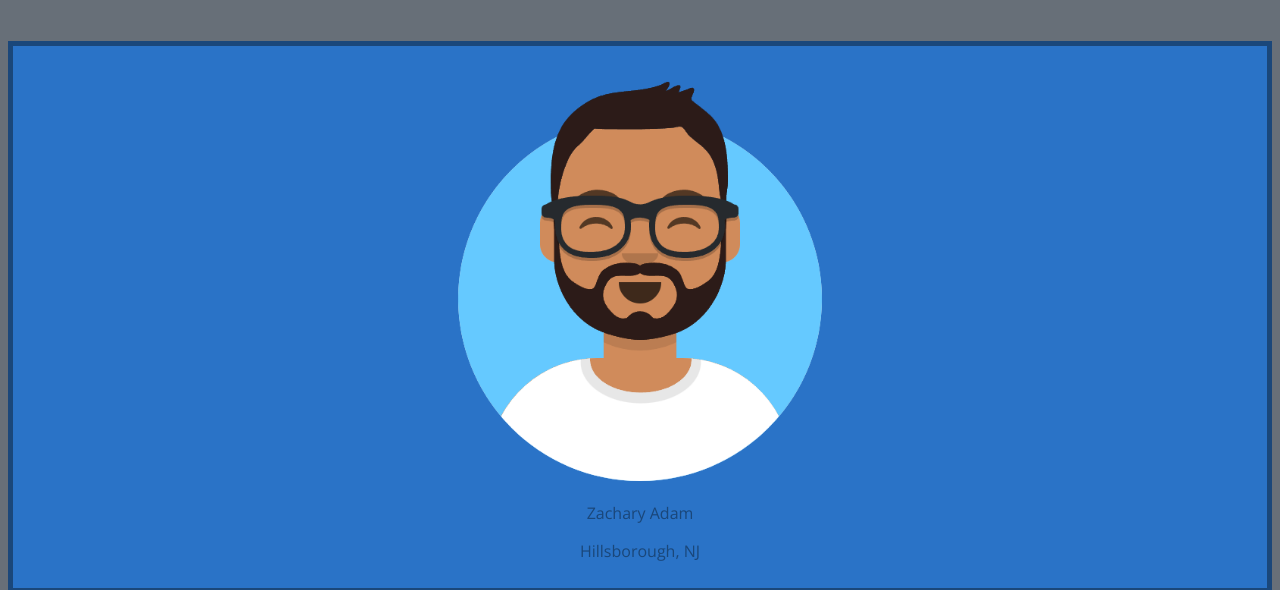
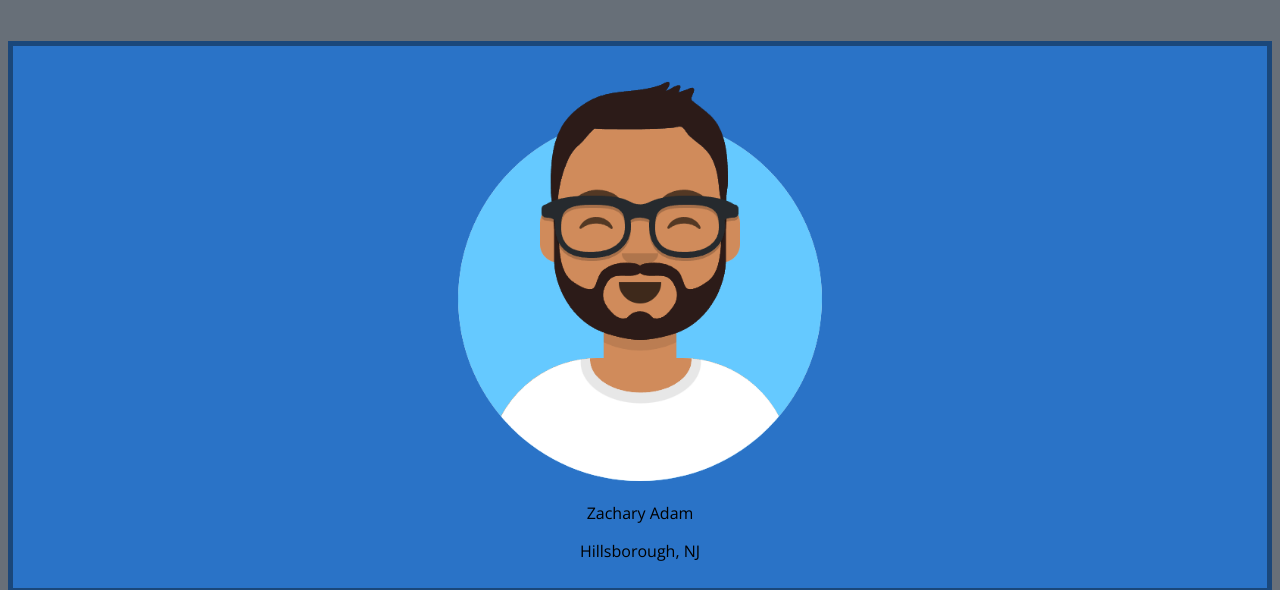
Before and after one commit to RVCC-IDMX/about-me-zackadam0, a plain HTML site: page index.html in a window 1280 px wide. Shown: the part 237-827 px from the top of the page. Drawn offline with nearby package versions, Linux system fonts and the light colour scheme.

```diff
--- a/css/style.css
+++ b/css/style.css
@@ -18,7 +18,7 @@ header{
     border: 5px solid #1A477A;
     padding: 10px;
     background-color: #2A73C7;
-    color: #1A477A;
+    color: #000000;
 }
 
 #hero img{
```
Also changed, not shown: img/breakfast-sandwich-640w.jpg (added), img/burger-640w.jpg (added), img/quesadilla-640w.jpg (added), img/quesadilla.JPG (added), 2 other files.
